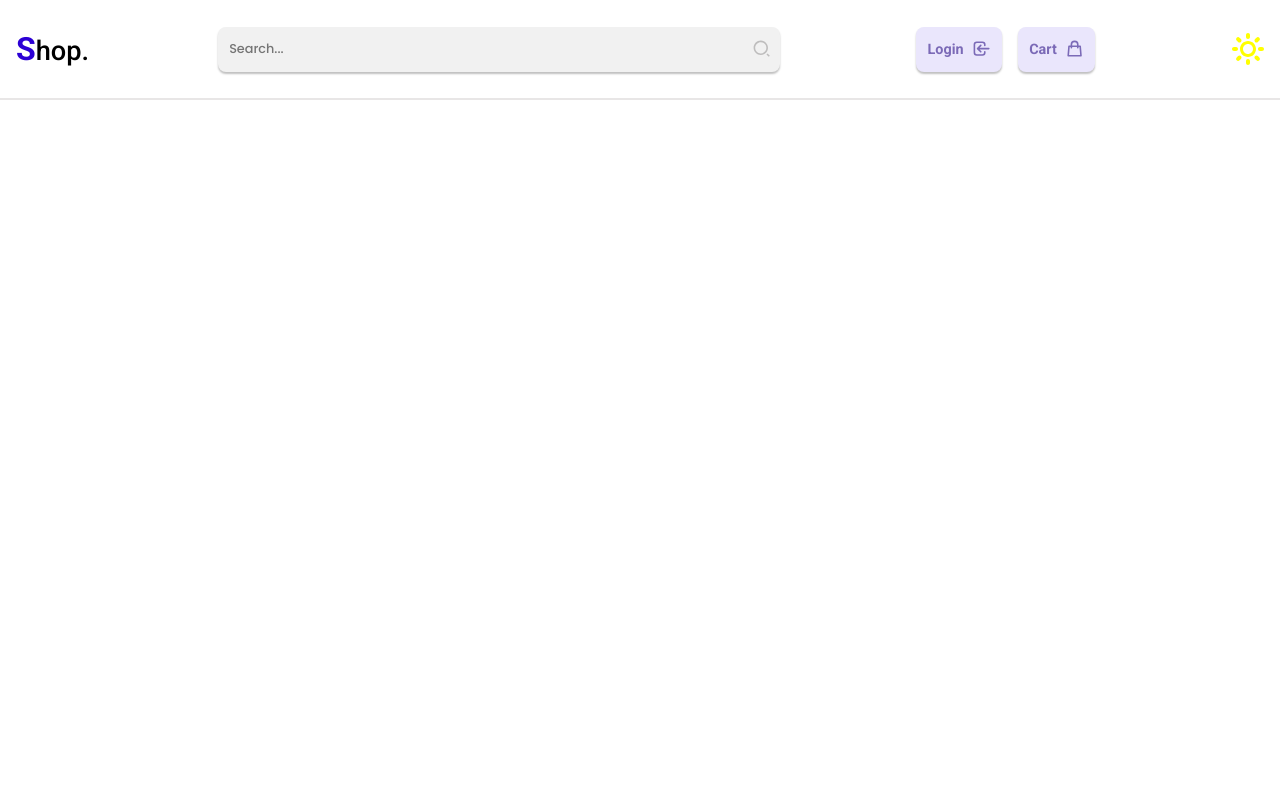
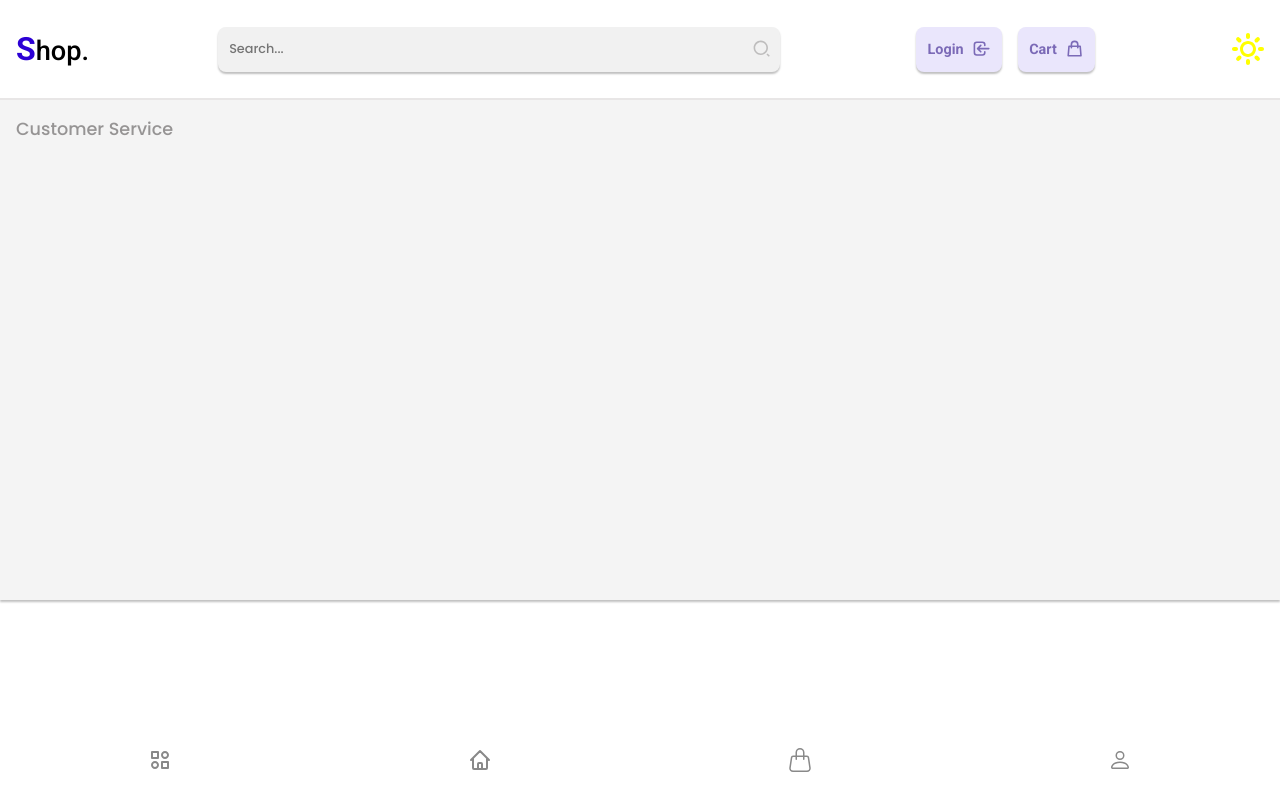
Before and after one commit to kjavedan/Ecommerce-website, a React (Create React App) app: page / in a window 1280 px wide. Built offline with nearby package versions, Linux system fonts and the light colour scheme.

Commit message:
working on the footer layout styling

```diff
--- /dev/null
+++ b/src/layouts/footer/Footer.js
@@ -0,0 +1,22 @@
+import React, { useContext } from 'react'
+import {StyledFooter, Container} from './components/styles/Footer.styled'
+import FooterMenu from './components/FooterMenu'
+import { Context } from '../../context/themeContext'
+
+const Footer = () => {
+
+  const {theme} = useContext(Context)
+
+  return (
+    <>
+    <StyledFooter theme={theme}>
+        <Container>
+           <p>Customer Service</p>
+        </Container>
+    </StyledFooter>
+    <FooterMenu />
+    </>
+  )
+}
+
+export default Footer
--- /dev/null
+++ b/src/layouts/footer/components/FooterMenu.js
@@ -0,0 +1,26 @@
+import React, { useContext } from 'react'
+import StyledMenu from './styles/FooterMenu.styled'
+import { Context } from '../../../context/themeContext'
+import {HiOutlineHome, HiHome} from 'react-icons/hi'
+import {BiCategoryAlt} from 'react-icons/bi'
+import {BsPerson, BsFillPersonFill, BsHandbag, BsHandbagFill} from 'react-icons/bs'
+
+const FooterMenu = () => {
+
+    const {theme} = useContext(Context)
+
+    const styles ={
+        cursor :'pointer',
+    }
+
+  return (
+    <StyledMenu theme={theme}>
+        <BiCategoryAlt style={styles} />
+        <HiOutlineHome style={styles} />
+        <BsHandbag style={styles} />
+        <BsPerson style={styles} />
+    </StyledMenu>
+  )
+}
+
+export default FooterMenu
--- /dev/null
+++ b/src/layouts/footer/components/styles/Footer.styled.js
@@ -0,0 +1,17 @@
+import styled from 'styled-components'
+
+const StyledFooter = styled.footer`
+background-color: ${({theme})=> theme === '#fff' ? '#F4F4F4' : '#2E2E2E'};
+height: 500px;
+width: 100%;
+box-shadow: 0px 2px 2px rgba(0, 0, 0, 0.25);
+z-index: 2;
+position: relative;
+`
+
+const Container = styled.div`
+height: 200px;
+width: 200px;
+padding: 1rem
+`
+export {StyledFooter, Container}
--- /dev/null
+++ b/src/layouts/footer/components/styles/FooterMenu.styled.js
@@ -0,0 +1,18 @@
+import styled from 'styled-components'
+
+const StyledMenu = styled.div`
+background-color: ${({theme})=> theme === '#fff' ? '#fff' : '#212121'};
+position: fixed;
+bottom: 0;
+left: 0;
+height: 80px;
+width: 100%;
+display: flex;
+align-items: center;
+justify-content: space-around;
+font-size: 1.5rem;
+color: #898989;
+z-index: 10;
+`
+
+export default StyledMenu
--- a/src/pages/Home.js
+++ b/src/pages/Home.js
@@ -1,7 +1,8 @@
 import React, { useContext } from 'react'
-import Header from '../layouts/header/Header'
 import StyledContainer from '../components/styles/Container.styled'
 import {Context} from '../context/themeContext'
+import Header from '../layouts/header/Header'
+import Footer from '../layouts/footer/Footer'
 
 const Home = () => {
 
@@ -11,6 +12,7 @@ const Home = () => {
     <>
      <StyledContainer theme={theme}>
         <Header />
+        <Footer />
     </StyledContainer>
     </>
   )
```
Also changed, not shown: src/layouts/fotter.js/Fotter.js (deleted).
